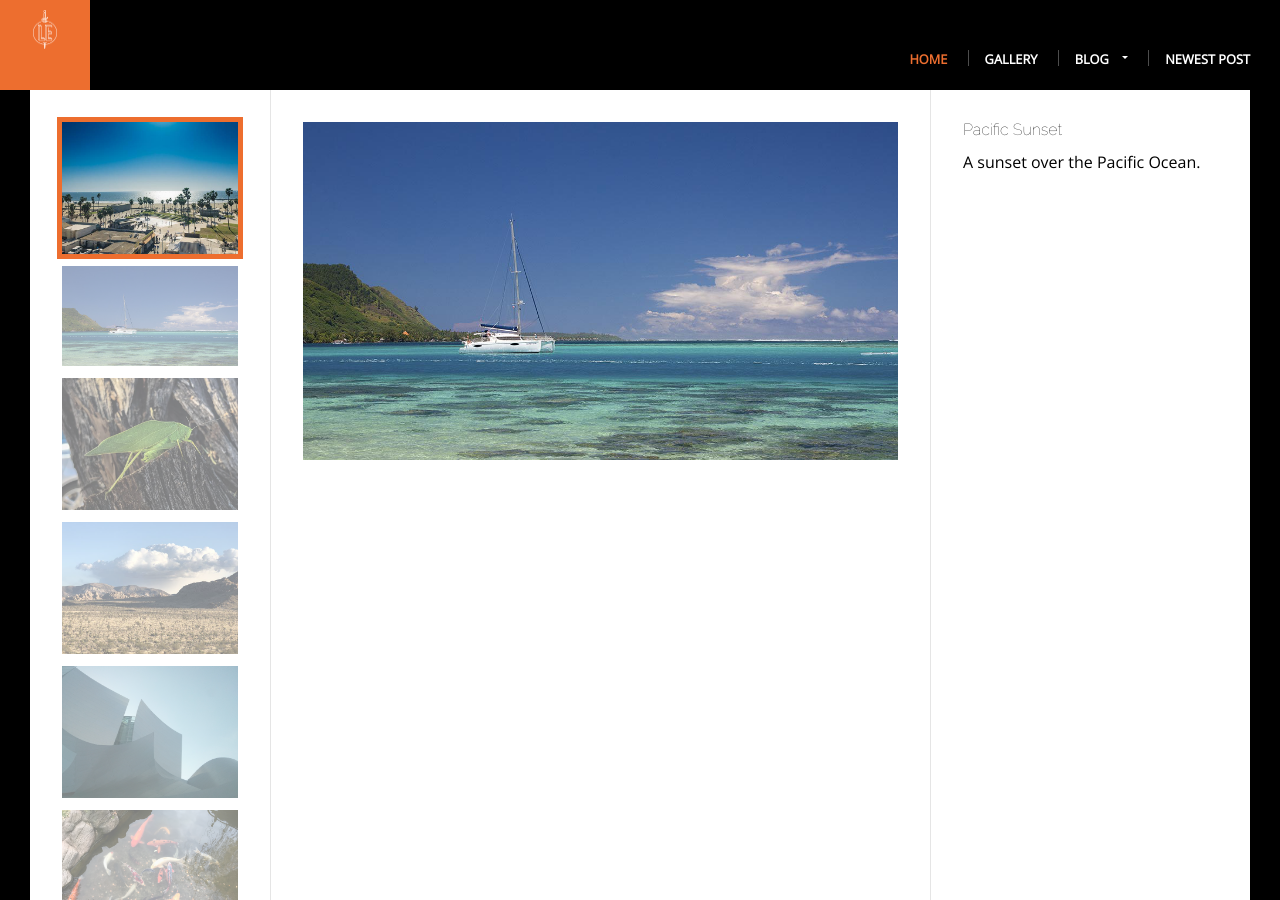
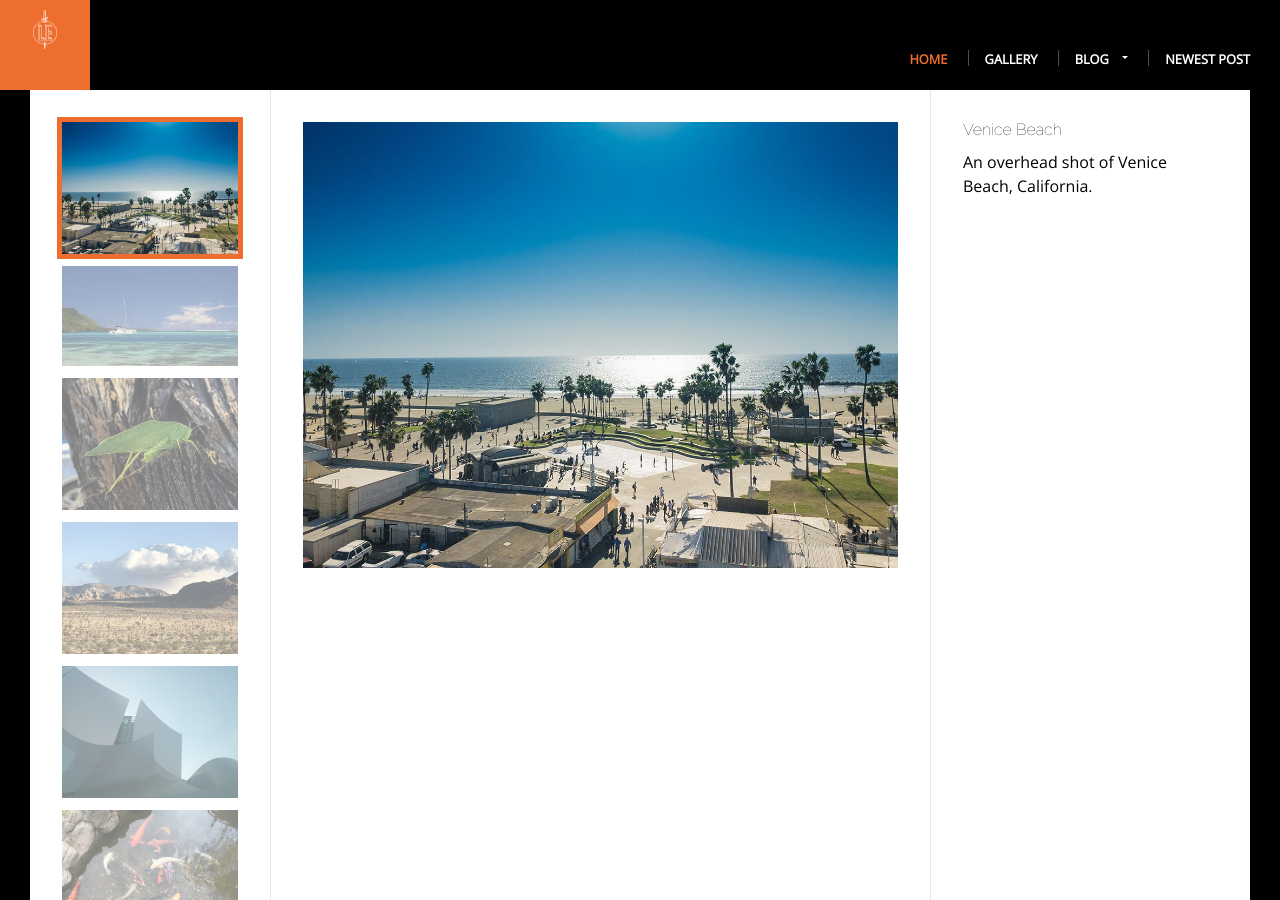
Before and after one commit to jenstreetman/cssweb, a Jekyll site: the page built from gallery/index.html, in a window 1280 px wide and 900 px high. Built offline with Jekyll 4.4.1, drawn with Linux system fonts in a browser that asks for light colours; part of the change alters nothing that is shown.

Commit message:
Finish gallery

```diff
--- a/gallery/index.html
+++ b/gallery/index.html
@@ -92,11 +92,11 @@ title: Gallery for Learn Enough JavaScript to Be Dangerous
   </div>
   <div class="col col-content">
     <div class="gallery-photo" id="gallery-photo">
-      <img src="/images/large/boat.jpg" alt="Catamaran">
+      <img src="/images/large/beach.jpg" alt="Catamaran">
     </div>
   </div>
   <div class="col col-aside gallery-info" id="gallery-info">
-    <h3 class="title">Pacific Sunset</h3>
-    <p class="description">A sunset over the Pacific Ocean.</p>
+    <h3 class="title">Venice Beach</h3>
+    <p class="description">An overhead shot of Venice Beach, California.</p>
   </div>
 </div>
--- a/js/gallery.js
+++ b/js/gallery.js
@@ -1,3 +1,39 @@
+// Activates the image gallery.
+// The main task is to attach an event listener to each image in the gallery
+// and respond appropriately on click.
+
 function activateGallery(){
-    alert("Hello from the gallery file!");
+
+    let thumbnails = document.querySelectorAll("#gallery-thumbs > div >img");
+    let mainImage = document.querySelector("#gallery-photo img");
+
+
+    thumbnails.forEach(function(thumbnail){
+        //preloads large image
+        let newImageSrc = thumbnail.dataset.largeVersion;
+        let largeVersion = new Image();
+        largeVersion.src = thumbnail.dataset.largeVersion;
+
+        thumbnail.addEventListener("click", function(){
+            //code to set clicked image as main image
+            let newImageAlt = thumbnail.dataset.title;
+            mainImage.setAttribute("src", newImageSrc);
+            mainImage.setAttribute("alt", newImageAlt);
+
+            //change which image is current
+            let currentClass = "current";
+            document.querySelector("."+currentClass).classList.remove(currentClass);
+            thumbnail.parentNode.classList.add(currentClass);
+
+            //update title and description in the right hand column
+            let newImageTitle = thumbnail.dataset.title;
+            let newImageDescription = thumbnail.dataset.description;
+            //alert(newImageTitle + newImageDescription);
+            document.querySelector("#gallery-info > .title").innerHTML = newImageTitle;
+            document.querySelector("#gallery-info > .description").innerHTML = newImageDescription;
+
+
+        });
+    });
+
 }
```
